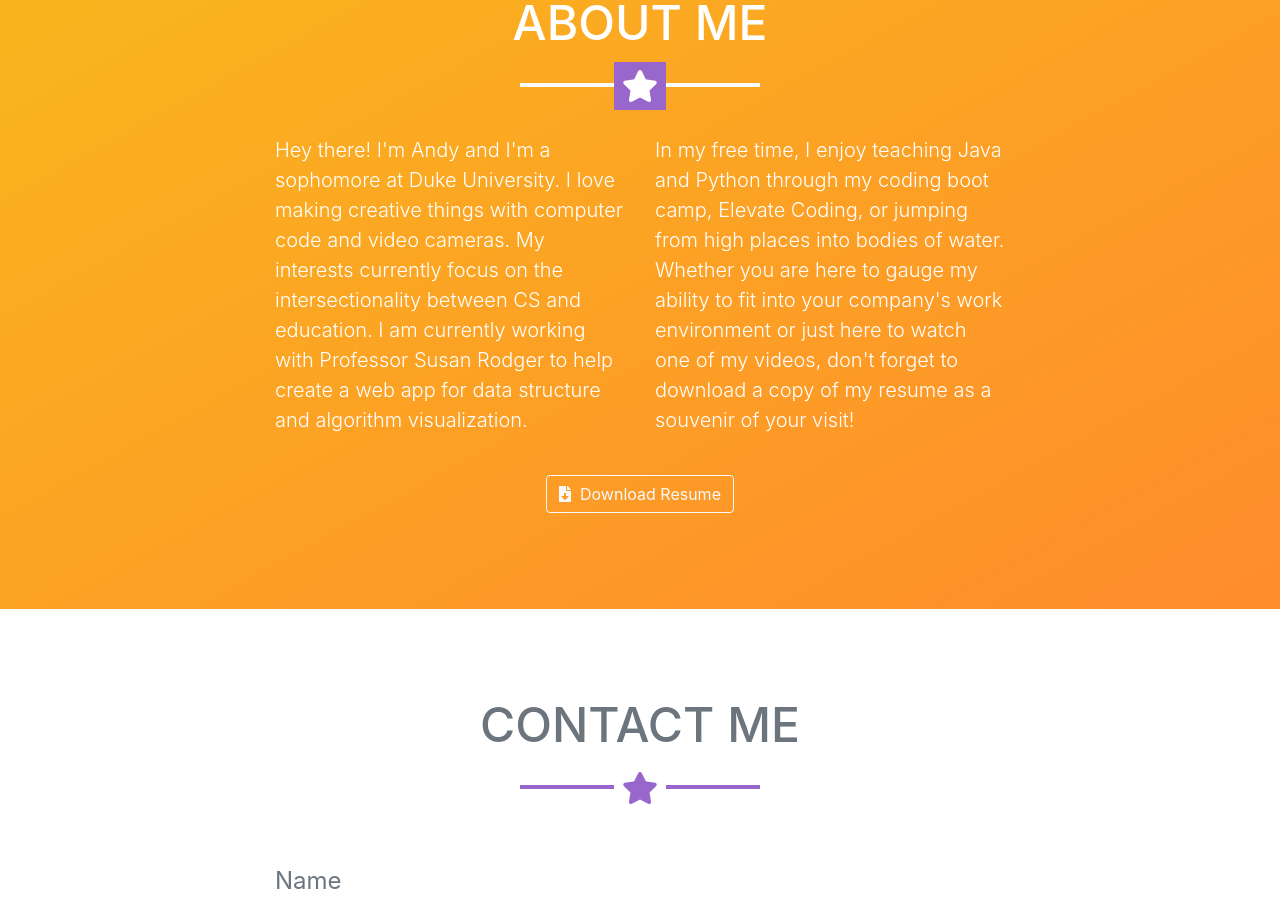
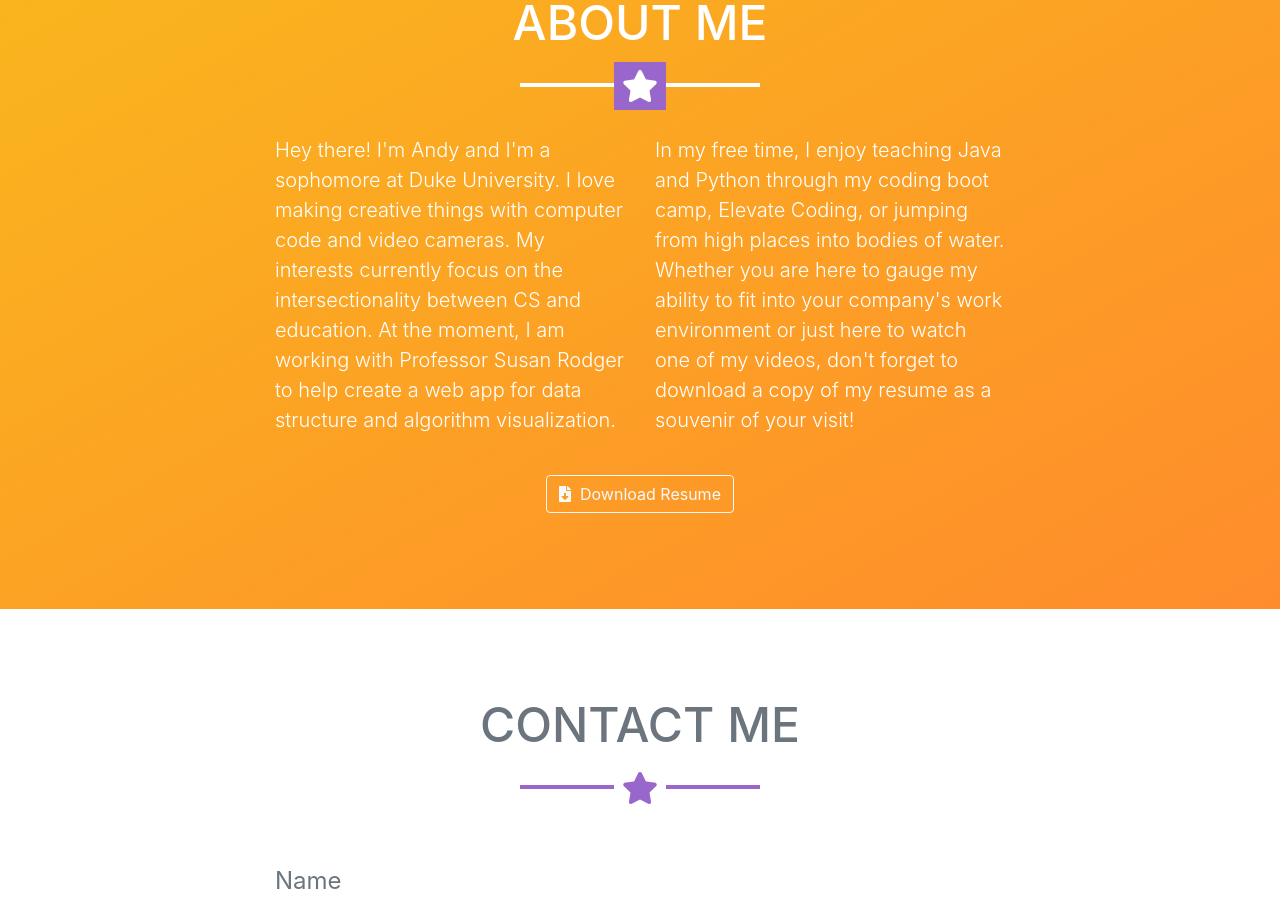
Before and after one commit to andyjuice/andyjuice.github.io, a website with bundled scripts: page index.html in a window 1280 px wide. Shown: the part 1758-2668 px from the top of the page. Built offline with nearby package versions, Linux system fonts and the light colour scheme.

Commit message:
some stuff

```diff
--- a/index.html
+++ b/index.html
@@ -140,7 +140,7 @@
         <hr class="star-light mb-5">
         <div class="row">
           <div class="col-lg-4 ml-auto">
-            <p class="lead">Hey there! I'm Andy and I'm a sophomore at Duke University. I love making creative things with computer code and video cameras. My interests currently focus on the intersectionality between CS and education. I am currently working with Professor Susan Rodger to help create a web app for data structure and algorithm visualization.</p>
+            <p class="lead">Hey there! I'm Andy and I'm a sophomore at Duke University. I love making creative things with computer code and video cameras. My interests currently focus on the intersectionality between CS and education. At the moment, I am working with Professor Susan Rodger to help create a web app for data structure and algorithm visualization.</p>
           </div>
           <div class="col-lg-4 mr-auto">
             <p class="lead">In my free time, I enjoy teaching Java and Python through my coding boot camp, Elevate Coding, or jumping from high places into bodies of water. Whether you are here to gauge my ability to fit into your company's work environment or just here to watch one of my videos, don't forget to download a copy of my resume as a souvenir of your visit!</p>
@@ -396,7 +396,6 @@
 
     <!-- Bootstrap core JavaScript -->
     <script src="vendor/jquery/jquery.min.js"></script>
-    <script src="vendor/bootstrap/js/bootstrap.bundle.min.js"></script>
 
     <!-- Plugin JavaScript -->
     <script src="vendor/jquery-easing/jquery.easing.min.js"></script>
@@ -409,6 +408,10 @@
     <!-- Custom scripts for this template -->
     <script src="js/freelancer.min.js"></script>
 
+    <!-- Custom script for live typing -->
+    <script src="vendor/bootstrap/js/bootstrap.bundle.min.js"></script>
+
+
   </body>
 
 </html>
--- a/package.json
+++ b/package.json
@@ -30,7 +30,8 @@
         "bootstrap": "4.1.3",
         "jquery": "3.3.1",
         "jquery.easing": "^1.4.1",
-        "magnific-popup": "^1.1.0"
+        "magnific-popup": "^1.1.0",
+        "typed.js": "^2.0.9"
     },
     "devDependencies": {
         "browser-sync": "2.24.7",
```
